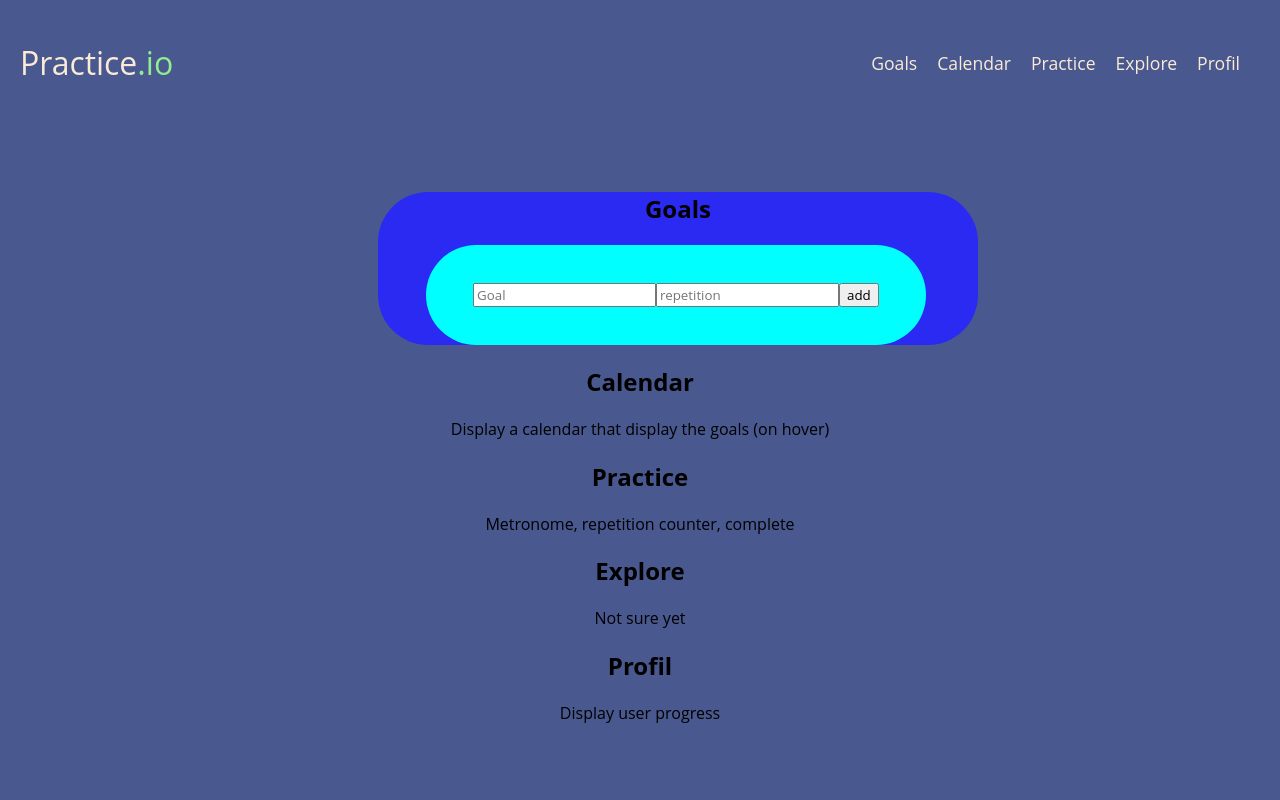
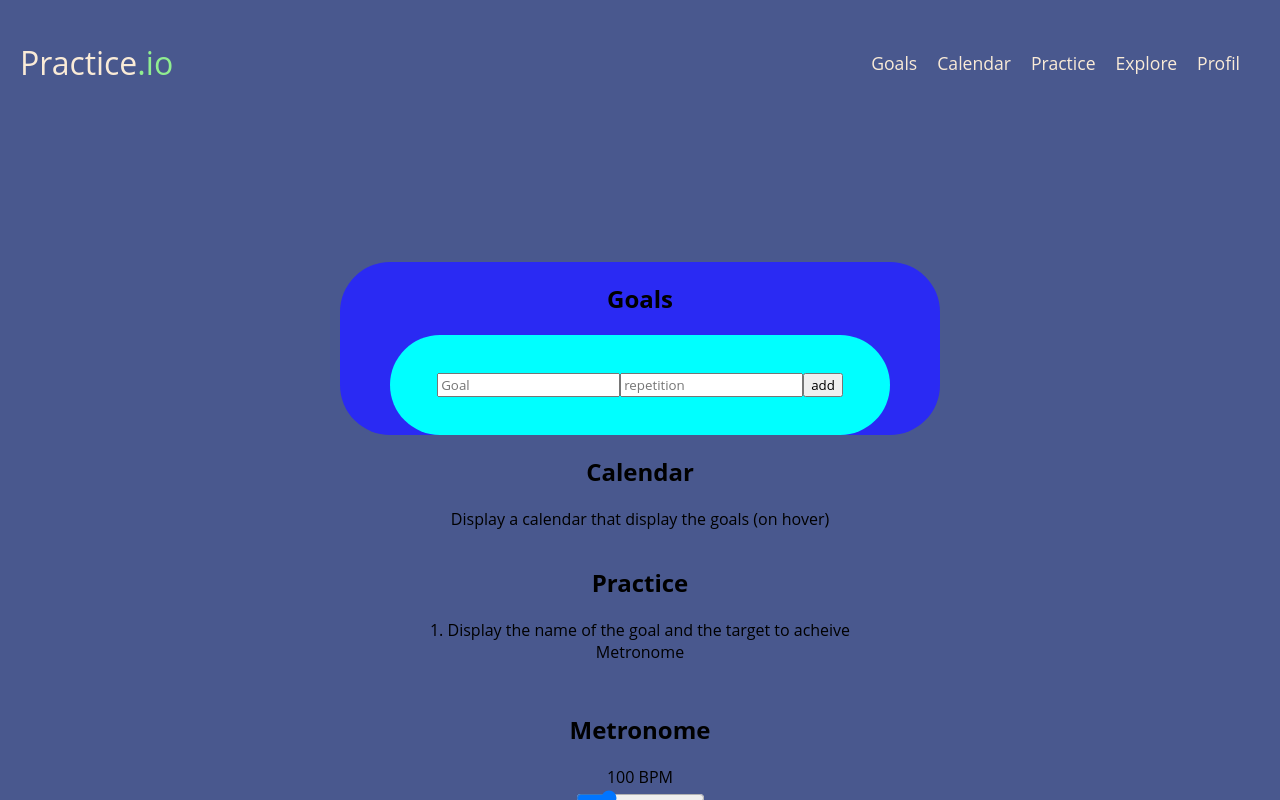
Before and after one commit to CA-WillMc/Practice-Tracker, a React (Create React App) app: page / in a window 1280 px wide. Both pictures are taken after a click on the button "Sign In". Shown: the top 800 px of the page. Built offline with nearby package versions, Linux system fonts and the light colour scheme.

Commit message:
fix display for goal list + metronome

```diff
--- a/src/Menu.js
+++ b/src/Menu.js
@@ -2,6 +2,7 @@ import React from "react";
 import { useState, useRef } from "react";
 import "./menu.css";
 import "./index.css";
+import Metronome from "./Metronome";
 
 export default function Menu() {
   function handleLinkClick(event) {
@@ -35,6 +36,7 @@ export default function Menu() {
     newTodos.splice(index, 1);
     setTodos(newTodos);
   }
+
   return (
     <>
       <header>
@@ -72,8 +74,8 @@ export default function Menu() {
             ></input>
             <button onClick={handleAddTodoClick}>add</button>
           </div>
-          <ul id="listTodo">
-            {todos.map((todo, index) => (
+          {todos.map((todo, index) => (
+            <div id="listTodo">
               <li className="elemTodo" key={index}>
                 {todo}
                 <button id="practiceTodo">:)</button>
@@ -84,8 +86,8 @@ export default function Menu() {
                   X
                 </button>
               </li>
-            ))}
-          </ul>
+            </div>
+          ))}
         </section>
         <section id="Calendar">
           <h2>Calendar</h2>
@@ -93,7 +95,19 @@ export default function Menu() {
         </section>
         <section id="Practice">
           <h2>Practice</h2>
-          <p>Metronome, repetition counter, complete</p>
+          <div id="displayGoal">
+            1. Display the name of the goal and the target to acheive
+          </div>
+          <div id="metronome">
+            Metronome
+            <Metronome />
+          </div>
+          <div id="completed">
+            <button id="done">
+              3. once the target is acheive, complete the goal and it will cross
+              it off the to do list
+            </button>
+          </div>
         </section>
         <section id="Explore">
           <h2>Explore</h2>
--- /dev/null
+++ b/src/Metronome.css
@@ -0,0 +1,21 @@
+.metronome {
+  text-align: center;
+  max-width: 375px;
+  margin: 0 auto;
+  padding: 30px;
+}
+
+.bpm-slider input {
+  width: 100%;
+  margin: 10px;
+}
+
+.metronome button {
+  background: #c94d46;
+  padding: 10px;
+  border: 1px solid #832420;
+  border-radius: 2px;
+  width: 100px;
+  color: #fff;
+  font-size: 18px;
+}
--- /dev/null
+++ b/src/Metronome.js
@@ -0,0 +1,89 @@
+import React, { useState, useEffect } from "react";
+import "./Metronome.css";
+
+function Metronome() {
+  const [bpm, setBpm] = useState(100);
+  const [playing, setPlaying] = useState(false);
+  const [count, setCount] = useState(0);
+  const [click1] = useState(
+    new Audio("https://daveceddia.com/freebies/react-metronome/click1.wav")
+  );
+  const [click2] = useState(
+    new Audio("https://daveceddia.com/freebies/react-metronome/click1.wav")
+  );
+  const [timer, setTimer] = useState(null);
+
+  const updateInterval = () => {
+    const bmpSpeed = (60 * 1000) / bpm;
+    setTimer(setInterval(playClick, bmpSpeed));
+  };
+
+  const handleBPM = (event) => {
+    const newBpm = event.target.value;
+    if (playing) {
+      clearInterval(timer);
+      updateInterval();
+      setCount(0);
+      setBpm(newBpm);
+    } else {
+      setBpm(newBpm);
+    }
+  };
+
+  const playClick = () => {
+    if (count === 0) click2.play();
+    else click1.play();
+    setCount(count + 1);
+  };
+
+  const startStop = () => {
+    if (playing) {
+      clearInterval(timer);
+      setPlaying(false);
+    } else {
+      updateInterval();
+      setCount(0);
+      setPlaying(true);
+      playClick();
+    }
+  };
+
+  useEffect(() => {
+    return () => {
+      clearInterval(timer);
+    };
+  }, [timer]);
+
+  return (
+    <div class="metronome">
+      <h1>Metronome</h1>
+      <Slider class="bpm-slider" bpm={bpm} handleChange={handleBPM} />
+      <Button handleClick={startStop} currentState={playing} />
+    </div>
+  );
+}
+
+function Button(props) {
+  return (
+    <button onClick={props.handleClick}>
+      {props.currentState ? "Stop" : "Start"}
+    </button>
+  );
+}
+
+function Slider(props) {
+  return (
+    <div id="bpm-slider">
+      <div>{props.bpm} BPM</div>
+      <input
+        type="range"
+        min="60"
+        max="240"
+        value={props.bpm}
+        onChange={props.handleChange}
+      />
+    </div>
+  );
+}
+
+export default Metronome;
--- a/src/menu.css
+++ b/src/menu.css
@@ -48,45 +48,51 @@ header {
   transform: scaleX(1);
 }
 body {
-  margin-top: 15%;
+  margin-top: 10%;
   text-align: center;
+  display: flex;
+  flex-direction: column;
 }
 /*display to fix (left)*/
 #addTodo {
   background-color: aqua;
   border-radius: 50px;
-  margin-left: 8%;
+
   height: 100px;
   width: 500px;
   display: flex;
   justify-content: center;
   align-items: center;
+  margin: auto;
 }
 #listTodo {
   list-style: none;
+  margin-top: 1vh;
+  margin-bottom: 0.5vh;
 }
 .elemTodo {
   background-color: rgb(239, 154, 36);
   border-radius: 50px;
   height: 50px;
   margin-top: 1vh;
-  gap: 1vh;
-  margin-left: 1%;
+
   width: 500px;
   display: flex;
   justify-content: center;
   align-items: center;
+  margin: auto;
 }
 
 #Goals {
   background-color: rgb(42, 42, 243);
   border-radius: 50px;
-  left: 29%;
   height: fit-content;
   width: 600px;
-  position: relative;
+  display: flex;
   justify-content: center;
+  align-items: center;
   text-align: center;
-  align-items: center;
+  margin: auto;
+  flex-direction: column;
   margin-top: 1vh;
 }
```
